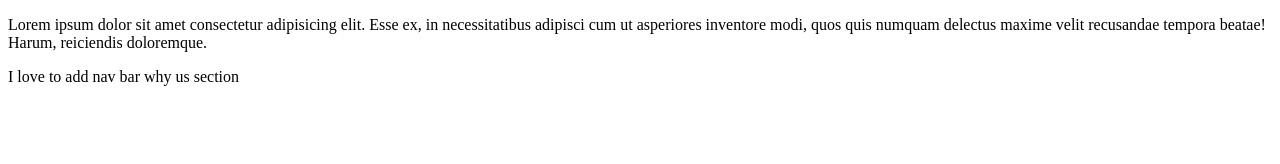
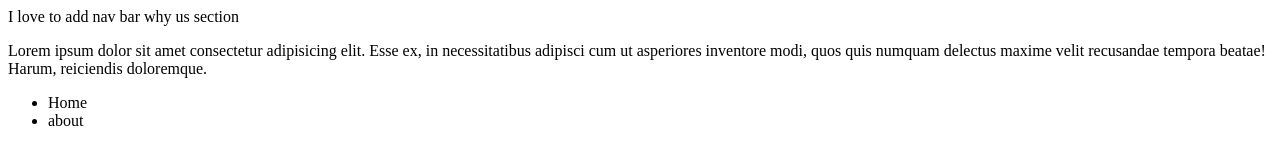
Before and after one commit to jitendra310/billGen, a plain HTML site: page index.html in a window 1280 px wide. Drawn offline with Linux system fonts and the light colour scheme.

Commit message:
add nav bar

```diff
--- a/index.html
+++ b/index.html
@@ -4,10 +4,15 @@
     <meta charset="UTF-8">
     <meta name="viewport" content="width=device-width, initial-scale=1.0">
     <title>Git learniing</title>
-    <p>Lorem ipsum dolor sit amet consectetur adipisicing elit. Esse ex, in necessitatibus adipisci cum ut asperiores inventore modi, quos quis numquam delectus maxime velit recusandae tempora beatae! Harum, reiciendis doloremque.</p>
 </head>
 <body>
     I love to add nav bar
     why us section
+
+    <p>Lorem ipsum dolor sit amet consectetur adipisicing elit. Esse ex, in necessitatibus adipisci cum ut asperiores inventore modi, quos quis numquam delectus maxime velit recusandae tempora beatae! Harum, reiciendis doloremque.</p>
+    <ul>
+        <li>Home</li>
+        <li>about</li>
+    </ul>
 </body>
 </html>
```
